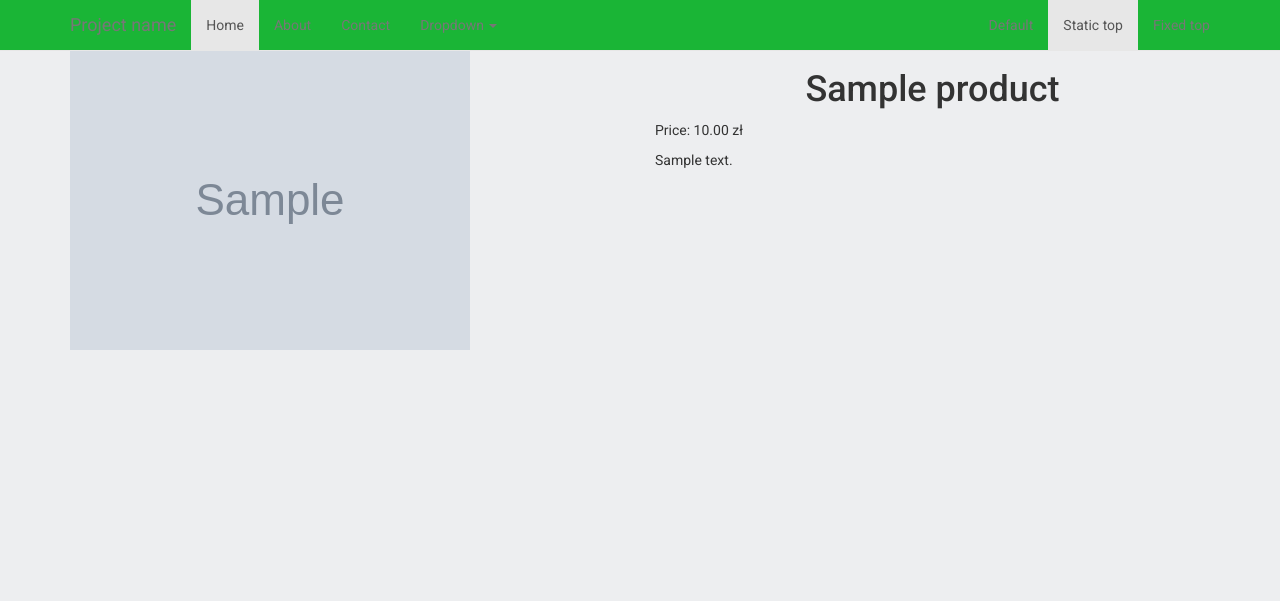
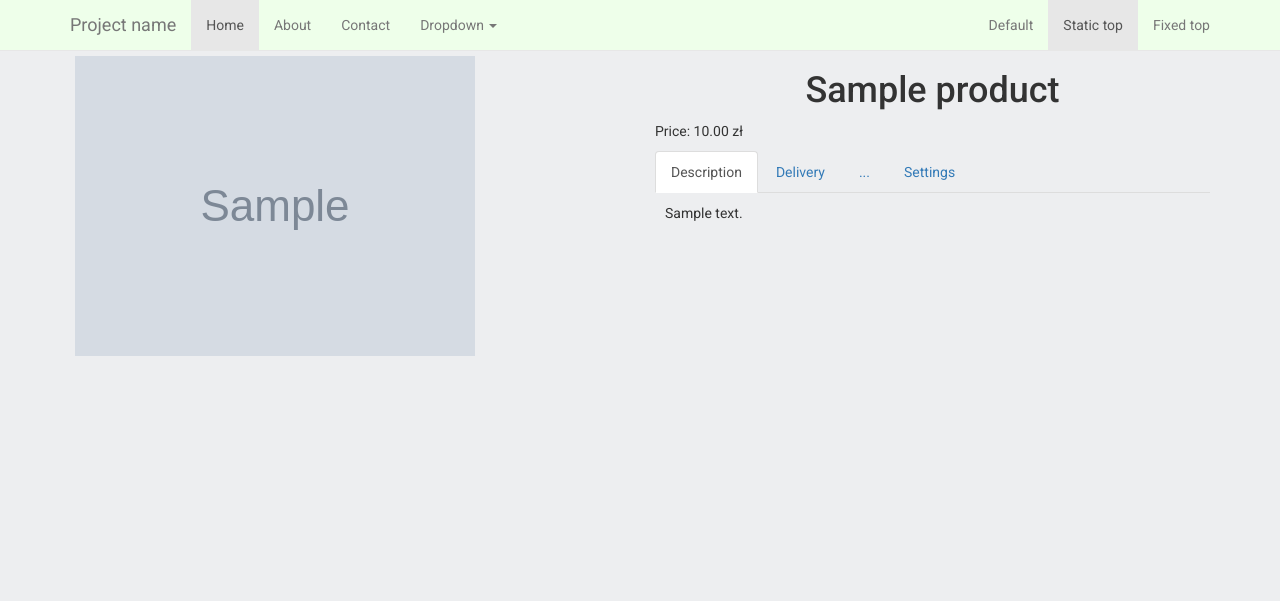
Before and after one commit to Viko1/Vitaliishop, a Django app: page /product/1/ in a window 1280 px wide. Shown: the top 601 px of the page. Run offline with Django 3.2, Linux system fonts and the light colour scheme; tables that the repository leaves empty hold one stand-in row (values such as "Sample post"); grey boxes marked "Sample" are stand-in pictures; some libraries are stand-ins or nearby versions.

Commit message:
tworzenie strony produktu v2

```diff
--- a/mysite/static/style.css
+++ b/mysite/static/style.css
@@ -6,8 +6,8 @@ html, body{
 }
 
 .navbar{
-    margin-bottom: -20px;
-    background-color: #1ab536;
+    margin-bottom: 0px;
+    background-color: #eeffea;
     color: white;
 
 }
@@ -30,7 +30,8 @@ html, body{
 }
 
 .section-top{
-    margin: 20px;
+    margin: 0px;
+    padding: -20px;
 }
 
 .product-item{
@@ -72,3 +73,12 @@ html, body{
     text-align: center;
     color: white;
 }
+
+.product-description-tabs{
+    padding: 10px;
+}
+
+.product-image-item{
+    padding: 5px;
+    margin-bottom: 5px;
+}
--- a/mysite/templates/base.html
+++ b/mysite/templates/base.html
@@ -6,7 +6,7 @@
     <title></title>
 
     <!-- Bootstrap-->
-    <link rel="stylesheet" href="https://cdnjs.cloudflare.com/ajax/libs/twitter-bootstrap/3.3.6/css/bootstrap.min.css" crossorigin="anonymous">
+    <link rel="stylesheet" href="https://cdnjs.cloudflare.com/ajax/libs/twitter-bootstrap/3.3.6/css/bootstrap.min.css">
 
     <link href="https://fonts.googleapis.com/css?family=Roboto:100,100i,300,300i,400,400i,500,500i,700,700i" rel="stylesheet">
 
@@ -39,7 +39,7 @@
     <!-- jQuery -->
     <script src="https://code.jquery.com/jquery-2.1.4.min.js"></script>
     <!-- Latest compiled and minified JavaScript -->
-    <script src="https://stackpath.bootstrapcdn.com/bootstrap/4.3.1/js/bootstrap.min.js" integrity="sha384-JjSmVgyd0p3pXB1rRibZUAYoIIy6OrQ6VrjIEaFf/nJGzIxFDsf4x0xIM+B07jRM" crossorigin="anonymous"></script>
+    <script src="https://maxcdn.bootstrapcdn.com/bootstrap/3.3.6/js/bootstrap.min.js" integrity="sha384-0mSbJDEHialfmuBBQP6A4Qrprq5OVfW37PRR3j5ELqxss1yVqOtnepnHVP9aJ7xS" crossorigin="anonymous"></script>
 
 </body>
 </html>
--- a/mysite/templates/navbar.html
+++ b/mysite/templates/navbar.html
@@ -12,7 +12,7 @@
         </div>
         <div id="navbar" class="navbar-collapse collapse">
           <ul class="nav navbar-nav">
-            <li class="active"><a href="#">Home</a></li>
+            <li class="active"><a href="/">Home</a></li>
             <li><a href="#about">About</a></li>
             <li><a href="#contact">Contact</a></li>
             <li class="dropdown">
--- a/mysite/templates/products/product.html
+++ b/mysite/templates/products/product.html
@@ -20,8 +20,34 @@
                         Price: {{ product.price }} zł
                     </p>
                 </div>
-                <div class="">
-                    {{ product.description }}
+                <div>
+                  <!-- Nav tabs -->
+                     <ul class="nav nav-tabs" role="tablist">
+                        <li role="presentation" class="active">
+                            <a href="#description" aria-controls="home" role="tab" data-toggle="tab">
+                                Description
+                            </a>
+                        </li>
+                        <li role="presentation">
+                            <a href="#delivery" aria-controls="profile" role="tab" data-toggle="tab">
+                                Delivery
+                            </a>
+                        </li>
+                        <li role="presentation"><a href="#messages" aria-controls="messages" role="tab" data-toggle="tab">...</a></li>
+                        <li role="presentation"><a href="#settings" aria-controls="settings" role="tab" data-toggle="tab">Settings</a></li>
+                     </ul>
+
+                  <!-- Tab panes -->
+                    <div class="tab-content product-description-tabs">
+                        <div role="tabpanel" class="tab-pane fade in active" id="description">
+                            {{ product.description }}
+                        </div>
+                        <div role="tabpanel" class="tab-pane " id="delivery">
+                            <h3>Jak my dostawiamy product</h3>
+                        </div>
+                        <div role="tabpanel" class="tab-pane " id="messages">...</div>
+                        <div role="tabpanel" class="tab-pane " id="settings">...</div>
+                    </div>
                 </div>
             </div>
         </div>
```
